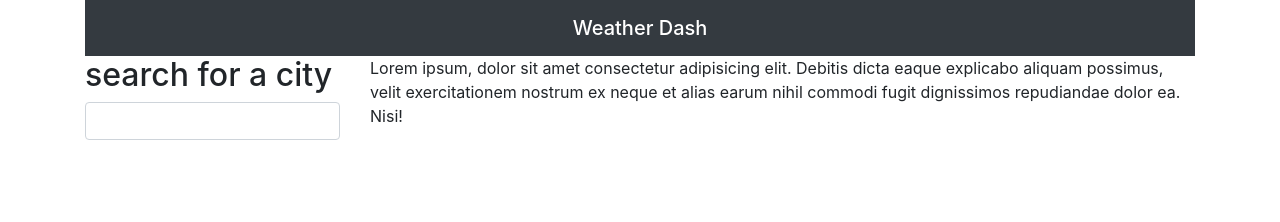
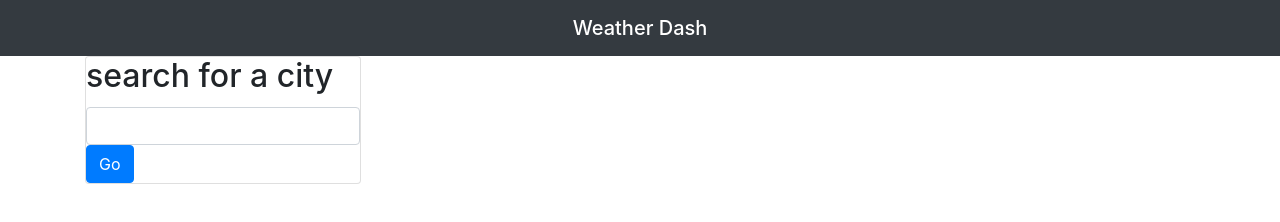
Before and after one commit to ctrlGabe/weatherDash, a plain HTML site: page index.html in a window 1280 px wide. Drawn offline with nearby package versions, Linux system fonts and the light colour scheme.

Commit message:
added card to search area

```diff
--- a/index.html
+++ b/index.html
@@ -6,34 +6,33 @@
       name="viewport"
       content="width=device-width, initial-scale=1, shrink-to-fit=no"
     />
-
     <link
       rel="stylesheet"
       href="https://cdn.jsdelivr.net/npm/bootstrap@4.5.3/dist/css/bootstrap.min.css"
       integrity="sha384-TX8t27EcRE3e/ihU7zmQxVncDAy5uIKz4rEkgIXeMed4M0jlfIDPvg6uqKI2xXr2"
       crossorigin="anonymous"
     />
-
     <link rel="stylesheet" href="style.css" />
-
     <title>Weather Dash</title>
   </head>
+
   <body>
+    <nav class="navbar navbar-dark bg-dark justify-content-center">
+      <span class="navbar-brand mb-0 h1" id="nav">Weather Dash</span>
+    </nav>
+
     <div class="container">
-      <nav class="navbar navbar-dark bg-dark justify-content-center">
-        <span class="navbar-brand mb-0 h1" id="nav">Weather Dash</span>
-      </nav>
-
-      <div class="row">
-        <div class="col-3">
-          <h2>search for a city</h2>
-          <input class="form-control" />
-        </div>
-        <div class="col-9">
-          Lorem ipsum, dolor sit amet consectetur adipisicing elit. Debitis
-          dicta eaque explicabo aliquam possimus, velit exercitationem nostrum
-          ex neque et alias earum nihil commodi fugit dignissimos repudiandae
-          dolor ea. Nisi!
+      <div class="container" id="search-div">
+        <div class="row">
+          <div class="card">
+            <h2 class="card-title">search for a city</h2>
+            <div class="input">
+              <input type="text" id="input" class="form-control" />
+              <button type="button" class="btn btn-primary" id="search-btn">
+                Go
+              </button>
+            </div>
+          </div>
         </div>
       </div>
     </div>
--- a/style.css
+++ b/style.css
@@ -3,6 +3,6 @@
   margin: auto;
 }
 
-#search {
+#search-div {
   justify-content: left;
 }
```
